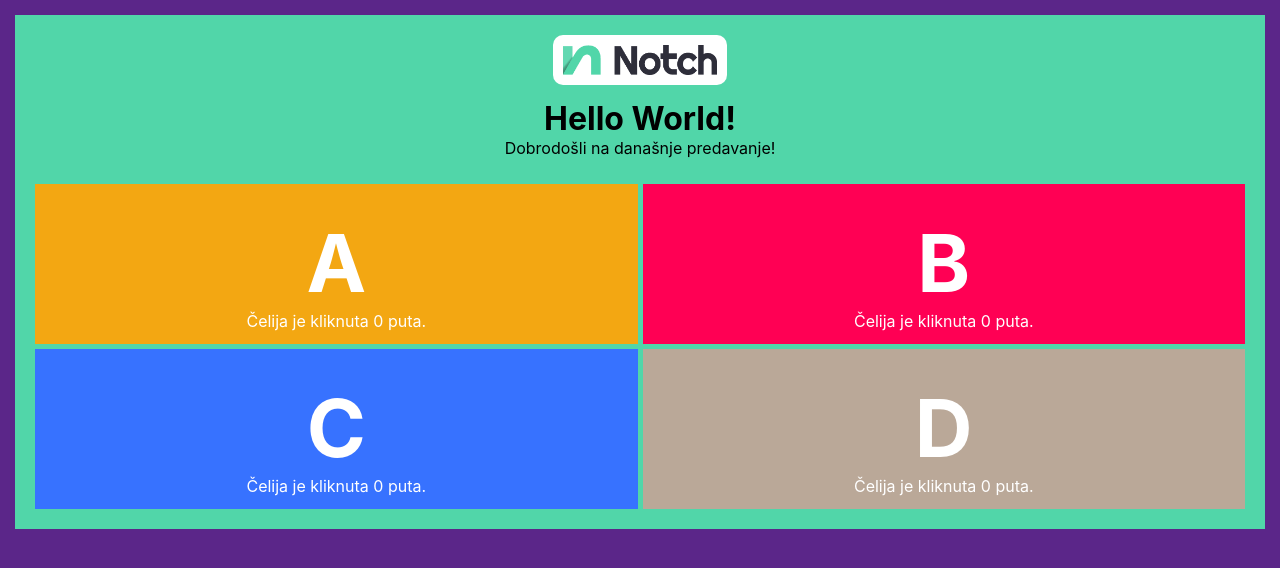
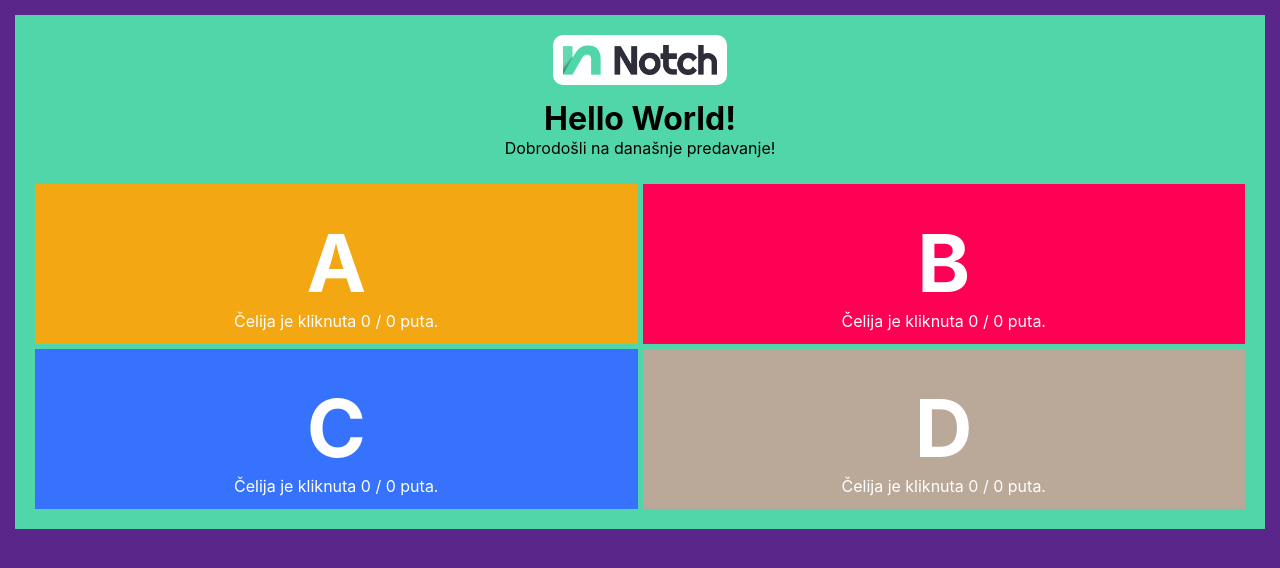
Before and after one commit to pero5arNotch/react-education-testing-grounds, a React (Create React App) app in the folder test001-react-foundamentals/: page / in a window 1280 px wide. Shown: the top 568 px of the page. Built offline with nearby package versions, Linux system fonts and the light colour scheme.

Commit message:
[checkpoint] actions up data down

```diff
--- a/test001-react-foundamentals/src/Content/Cell.jsx
+++ b/test001-react-foundamentals/src/Content/Cell.jsx
@@ -1,18 +1,20 @@
 import { useState } from 'react';
 
 function Cell(props) {
-    const { title, color } = props;
+    const { title, color, onClick, totalCount } = props;
 
     const [counter, setCounter] = useState(0);
 
     return (
         <div
             style={{ backgroundColor: color, padding: '5%', height: '10em' }}
-            onClick={() => setCounter((oldValue) => oldValue + 1)}
-            onDoubleClick={() => setCounter((oldValue) => oldValue + 10)}
+            onClick={() => {
+                setCounter((oldValue) => oldValue + 1);
+                onClick();
+            }}
         >
             <h2>{title}</h2>
-            <span>Čelija je kliknuta {counter} puta.</span>
+            <span>Čelija je kliknuta {counter} / {totalCount} puta.</span>
         </div>
     )
 }
--- a/test001-react-foundamentals/src/Content/index.jsx
+++ b/test001-react-foundamentals/src/Content/index.jsx
@@ -1,12 +1,16 @@
+import { useState } from 'react';
 import Cell from './Cell';
 
 function Content() {
+    const [totalCount, setTotalCount] = useState(0);
+    const handleClick = () => setTotalCount((oldValue) => oldValue + 1);
+
     return (
         <div className="content" style={{ color: 'white', textAlign: 'center' }}>
-            <Cell title="A" color="#F3A712" />
-            <Cell title="B" color="#FF0054" />
-            <Cell title="C" color="#3772FF" />
-            <Cell title="D" color="#BAA898" />
+            <Cell title="A" color="#F3A712" totalCount={totalCount} onClick={handleClick} />
+            <Cell title="B" color="#FF0054" totalCount={totalCount} onClick={handleClick} />
+            <Cell title="C" color="#3772FF" totalCount={totalCount} onClick={handleClick} />
+            <Cell title="D" color="#BAA898" totalCount={totalCount} onClick={handleClick} />
         </div>
     );
 }
```
